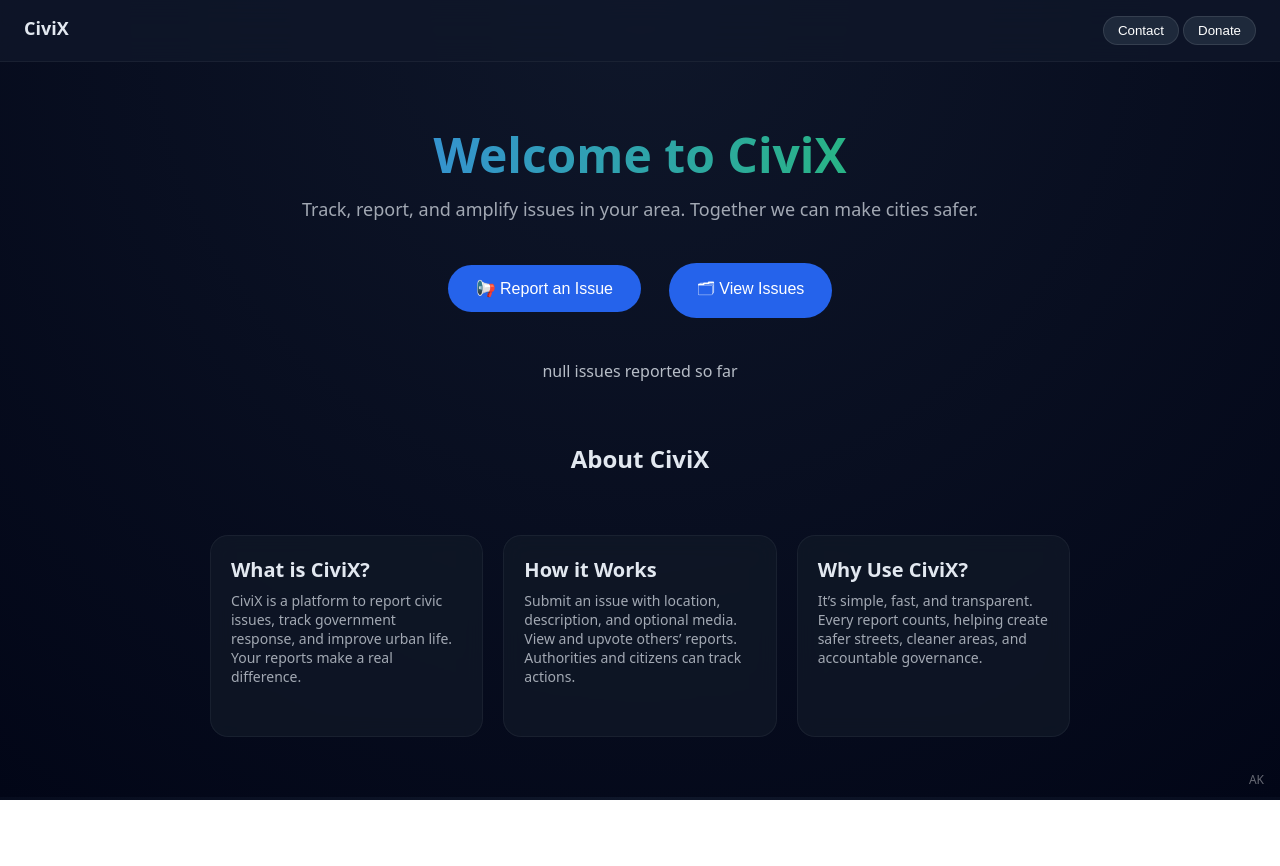
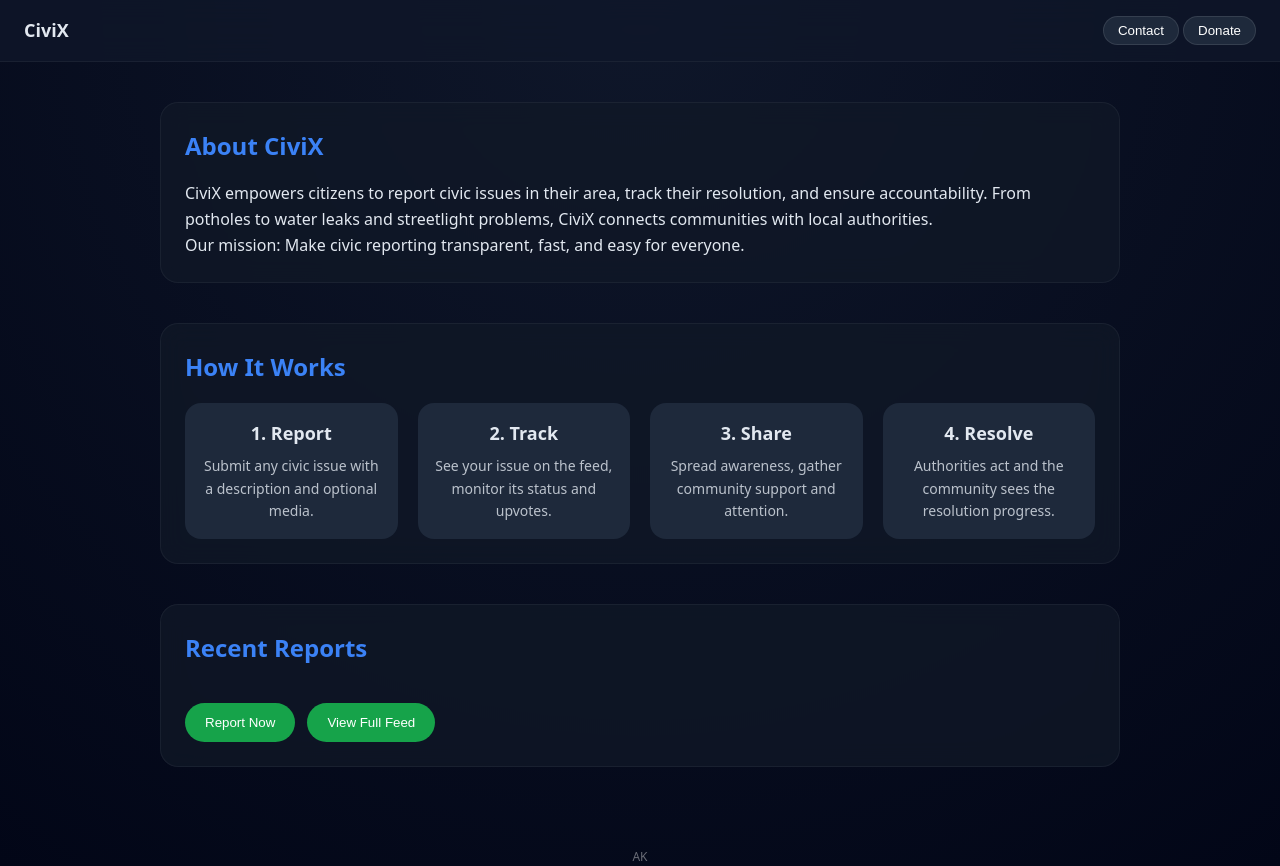
Before and after one commit to AK-Civix/official, a plain HTML site: page index.html in a window 1280 px wide. Before the commit the page ends 800 px from the top, so only its background shows below. Drawn offline with nearby package versions, Linux system fonts and the light colour scheme; no server answers.

Commit message:
index.html

```diff
--- a/index.html
+++ b/index.html
@@ -3,111 +3,51 @@
 <head>
 <meta charset="UTF-8">
 <meta name="viewport" content="width=device-width, initial-scale=1.0">
-<title>CiviX</title>
+<title>CiviX - Civic Issues Platform</title>
 
 <script src="https://unpkg.com/@supabase/supabase-js@2"></script>
 
 <style>
 * { margin:0; padding:0; box-sizing:border-box; }
+body { font-family: system-ui, sans-serif; background: radial-gradient(circle at top, #0f172a, #020617); color:#e2e8f0; line-height:1.6; }
 
-body {
-  font-family: system-ui, sans-serif;
-  background: radial-gradient(circle at top, #0f172a, #020617);
-  color:#e2e8f0;
-}
-
-/* NAV */
 .nav {
-    position: sticky;
-    top:0;
-    display:flex;
-    justify-content:space-between;
-    padding:16px 24px;
-    backdrop-filter: blur(14px);
-    background: rgba(15,23,42,0.8);
-    border-bottom:1px solid rgba(255,255,255,0.05);
-    z-index:100;
+    position: sticky; top:0; display:flex; justify-content:space-between; padding:16px 24px; backdrop-filter:blur(14px); background:rgba(15,23,42,0.8); border-bottom:1px solid rgba(255,255,255,0.05);
 }
 .nav b { font-size:18px; }
-.nav button {
-    background:#1e293b;
-    border:1px solid rgba(255,255,255,0.1);
-    padding:6px 14px;
-    border-radius:999px;
-    color:white;
-    cursor:pointer;
-    transition:0.25s;
-}
-.nav button:hover { background:#334155; }
+.nav button { background:#1e293b; border:1px solid rgba(255,255,255,0.1); padding:6px 14px; border-radius:999px; color:white; cursor:pointer; transition:0.25s; }
+.nav button:hover { background:#334155; transform:scale(1.05); }
 
-/* DASHBOARD */
-.container {
-    max-width:900px;
-    margin:auto;
-    padding:60px 20px;
-    text-align:center;
-}
+.container { max-width:1000px; margin:auto; padding:40px 20px; display:flex; flex-direction:column; gap:40px; }
 
-h1 {
-    font-size:48px;
-    background: linear-gradient(90deg,#3b82f6,#22c55e);
-    -webkit-background-clip:text;
-    color:transparent;
-    margin-bottom:10px;
-}
+.section { background: rgba(17,24,39,0.75); backdrop-filter:blur(12px); padding:24px; border-radius:18px; border:1px solid rgba(255,255,255,0.05); transition:0.25s; }
+.section:hover { transform:scale(1.02); }
 
-p { opacity:0.7; margin-bottom:30px; font-size:18px; }
+.section h2 { margin-bottom:16px; font-size:24px; color:#3b82f6; }
 
-button.dashboard-btn {
-    padding:14px 28px;
-    margin:12px;
-    border-radius:999px;
-    border:none;
-    cursor:pointer;
-    background:#2563eb;
-    color:white;
-    font-size:16px;
-    transition:0.2s;
-}
-button.dashboard-btn:hover { transform:scale(1.05); background:#1d4ed8; }
-button.dashboard-btn:active { transform:scale(0.95); }
+.step-cards { display:flex; flex-wrap:wrap; gap:20px; justify-content:space-around; }
+.step-card { flex:1 1 200px; padding:16px; background:#1e293b; border-radius:16px; text-align:center; transition:0.25s; cursor:pointer; }
+.step-card:hover { transform:scale(1.05); background:#2563eb; }
 
-/* STATS */
-.stats { margin-top:30px; font-size:16px; opacity:0.8; }
+.step-card h3 { margin-bottom:8px; font-size:18px; }
+.step-card p { font-size:14px; opacity:0.8; }
 
-/* FEATURES / ABOUT CiviX */
-.about {
-    display:flex;
-    flex-wrap:wrap;
-    justify-content:center;
-    gap:20px;
-    margin-top:60px;
-}
+.issue-preview { display:grid; grid-template-columns: repeat(auto-fit,minmax(280px,1fr)); gap:20px; }
+.card { background: rgba(17,24,39,0.75); backdrop-filter:blur(10px); padding:16px; border-radius:18px; border:1px solid rgba(255,255,255,0.05); transition:0.25s; cursor:pointer; }
+.card:hover { transform:scale(1.05); box-shadow:0 8px 20px rgba(0,0,0,0.3); }
+.card img, .card video { width:100%; border-radius:12px; margin-top:10px; }
+.meta { font-size:12px; opacity:0.6; margin-bottom:6px; }
+.status-tag { padding:2px 8px; border-radius:8px; font-size:12px; font-weight:bold; color:white; margin-left:10px; }
+.status-Reported { background:#f59e0b; }
+.status-InProgress { background:#3b82f6; }
+.status-Fixed { background:#16a34a; }
 
-.card {
-    background: rgba(17,24,39,0.75);
-    backdrop-filter: blur(10px);
-    padding:20px;
-    border-radius:18px;
-    border:1px solid rgba(255,255,255,0.05);
-    flex:1 1 250px;
-    max-width:280px;
-    transition:0.3s;
-    text-align:left;
-}
-.card:hover { transform: translateY(-6px); border-color:#3b82f6; }
+.buttons { display:flex; gap:12px; flex-wrap:wrap; margin-top:20px; }
+button.cta { padding:12px 20px; border-radius:999px; border:none; cursor:pointer; background:#16a34a; color:white; transition:0.25s; }
+button.cta:hover { transform:scale(1.05); background:#15803d; }
+button.cta:active { transform:scale(0.95); }
 
-.card h3 { font-size:20px; margin-bottom:8px; }
-.card p { font-size:14px; opacity:0.7; }
-
-/* SIGNATURE */
-.signature {
-    position: fixed;
-    bottom: 12px;
-    right: 16px;
-    font-size: 12px;
-    color: rgba(255,255,255,0.4);
-}
+.signature { text-align:center; margin-top:40px; font-size:12px; color:rgba(255,255,255,0.4); }
 </style>
 </head>
 
@@ -122,28 +62,43 @@ button.dashboard-btn:active { transform:scale(0.95); }
 </div>
 
 <div class="container">
-    <h1>Welcome to CiviX</h1>
-    <p>Track, report, and amplify issues in your area. Together we can make cities safer.</p>
+    <!-- About CiviX -->
+    <div class="section">
+        <h2>About CiviX</h2>
+        <p>CiviX empowers citizens to report civic issues in their area, track their resolution, and ensure accountability. From potholes to water leaks and streetlight problems, CiviX connects communities with local authorities.</p>
+        <p>Our mission: Make civic reporting transparent, fast, and easy for everyone.</p>
+    </div>
 
-    <button class="dashboard-btn" onclick="location.href='report.html'">📢 Report an Issue</button>
-    <button class="dashboard-btn" onclick="location.href='feed.html'">🗂 View Issues</button>
+    <!-- How It Works -->
+    <div class="section">
+        <h2>How It Works</h2>
+        <div class="step-cards">
+            <div class="step-card">
+                <h3>1. Report</h3>
+                <p>Submit any civic issue with a description and optional media.</p>
+            </div>
+            <div class="step-card">
+                <h3>2. Track</h3>
+                <p>See your issue on the feed, monitor its status and upvotes.</p>
+            </div>
+            <div class="step-card">
+                <h3>3. Share</h3>
+                <p>Spread awareness, gather community support and attention.</p>
+            </div>
+            <div class="step-card">
+                <h3>4. Resolve</h3>
+                <p>Authorities act and the community sees the resolution progress.</p>
+            </div>
+        </div>
+    </div>
 
-    <div class="stats" id="stats">Loading stats...</div>
-
-    <!-- About Section -->
-    <h2 style="margin-top:60px; margin-bottom:20px;">About CiviX</h2>
-    <div class="about">
-        <div class="card">
-            <h3>What is CiviX?</h3>
-            <p>CiviX is a platform to report civic issues, track government response, and improve urban life. Your reports make a real difference.</p>
-        </div>
-        <div class="card">
-            <h3>How it Works</h3>
-            <p>Submit an issue with location, description, and optional media. View and upvote others’ reports. Authorities and citizens can track actions.</p>
-        </div>
-        <div class="card">
-            <h3>Why Use CiviX?</h3>
-            <p>It’s simple, fast, and transparent. Every report counts, helping create safer streets, cleaner areas, and accountable governance.</p>
+    <!-- Recent Issues Preview -->
+    <div class="section">
+        <h2>Recent Reports</h2>
+        <div id="feed" class="issue-preview">Loading issues...</div>
+        <div class="buttons">
+            <button class="cta" onclick="location.href='report.html'">Report Now</button>
+            <button class="cta" onclick="location.href='feed.html'">View Full Feed</button>
         </div>
     </div>
 </div>
@@ -156,14 +111,29 @@ const client = supabase.createClient(
   "sb_publishable_gwJp2GV1r1lqKM5siFCeig_9JkaqV6o"
 );
 
-async function loadStats(){
-    const { count } = await client
-        .from("issues")
-        .select("*",{count:'exact',head:true});
-    document.getElementById("stats").innerText = count + " issues reported so far";
+async function loadIssues(){
+    const { data } = await client.from("issues").select("*").order("upvotes",{ ascending:false }).limit(4);
+    const feed = document.getElementById("feed");
+    feed.innerHTML = "";
+    data.forEach(issue=>{
+        let media = "";
+        if(issue.media_url){
+            media = issue.media_url.includes(".mp4")
+                ? `<video controls src="${issue.media_url}"></video>`
+                : `<img src="${issue.media_url}">`;
+        }
+        const statusClass = issue.status.replace(" ","");
+        feed.innerHTML += `
+        <div class="card">
+            <div class="meta">${issue.category} <span class="status-tag status-${statusClass}">${issue.status}</span></div>
+            <b>📍 ${issue.location}</b><br>
+            ${issue.description}
+            ${media}
+        </div>`;
+    });
 }
 
-loadStats();
+loadIssues();
 </script>
 
 </body>
```
